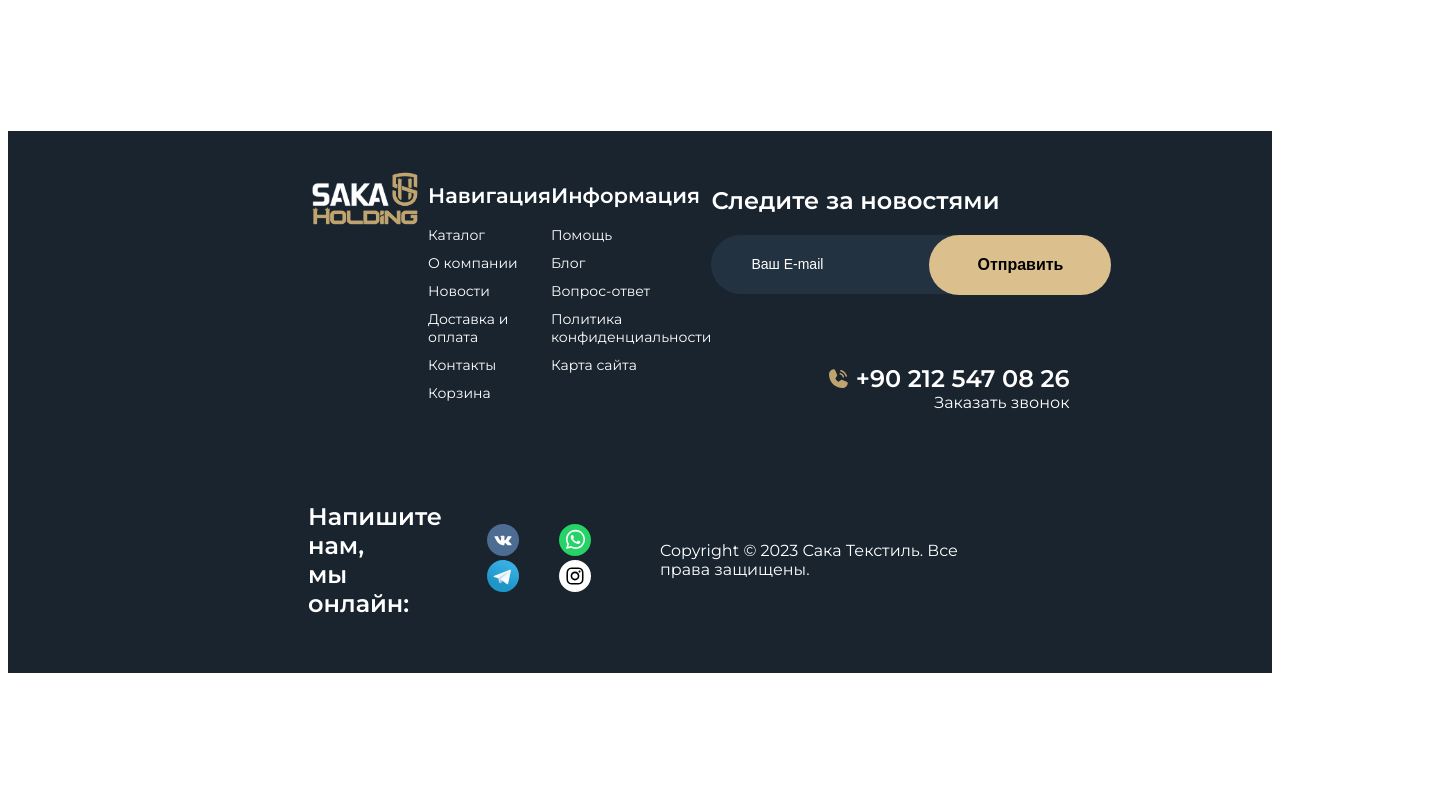
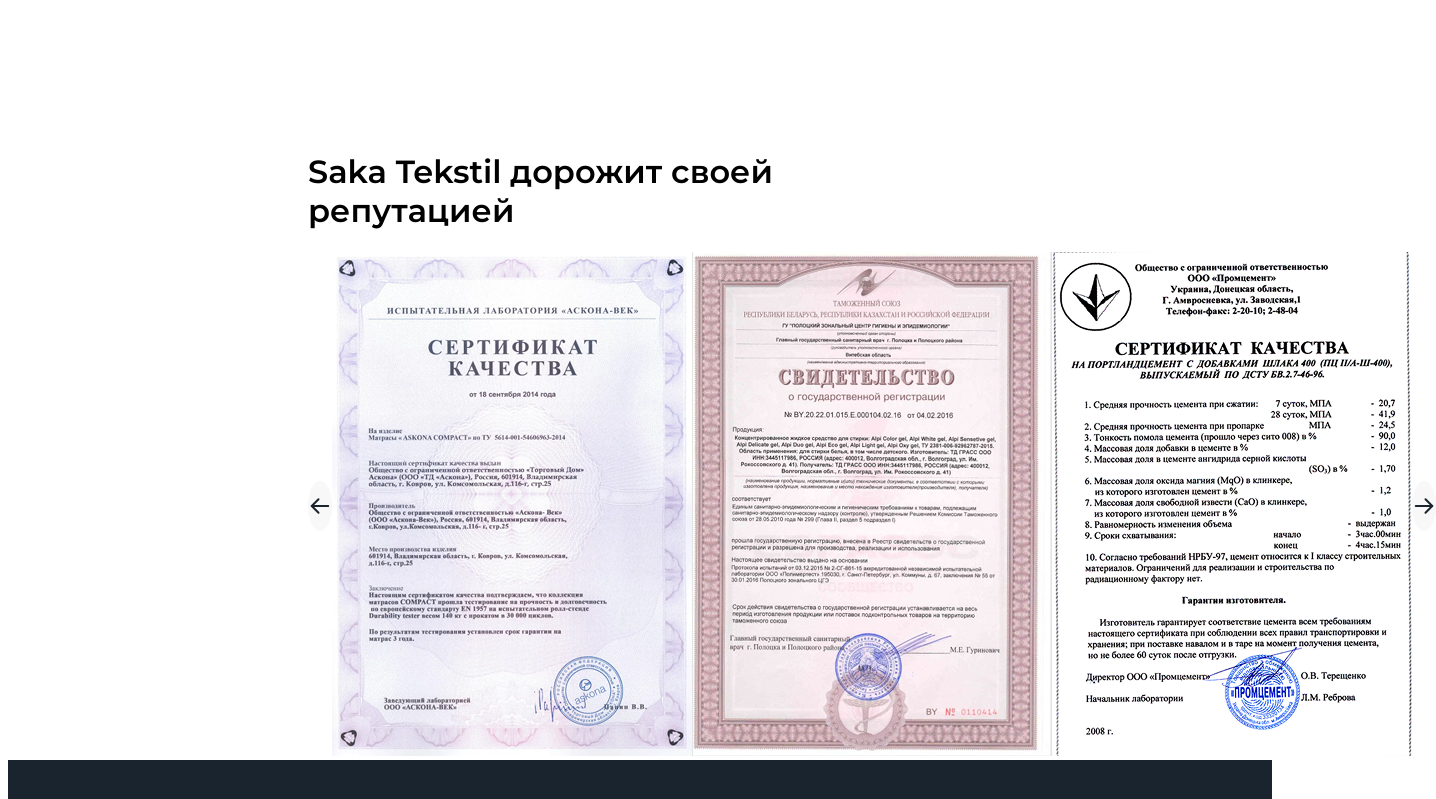
Before and after one commit to aerths/saka-holding, a Vue app: page / in a window 1280 px wide. Shown: the part 1400-2199 px from the top of the page, 1436 px wide, since content can reach past the window. Before the commit the page ends 2081 px from the top, so only its background shows below. Built offline with nearby package versions, Linux system fonts and the light colour scheme.

Commit message:
add: certificates

```diff
--- /dev/null
+++ b/src/components/certificates/certificate.vue
@@ -0,0 +1,19 @@
+<script setup lang="ts">
+defineProps<{
+    image: string
+}>()
+</script>
+
+
+<template>
+    <div class="certificate">
+        <img :src="image" width="360px" height="504px">
+    </div>
+</template>
+
+
+
+<style setup lang="scss">
+
+
+</style>
--- /dev/null
+++ b/src/components/certificates/certificates.vue
@@ -0,0 +1,37 @@
+<script setup lang="ts">
+    import certificate from '@/components/certificates/certificate.vue';
+    import swap from '@/components/certificates/swap.vue';
+    import sert1 from '@/assets/images/sertificati/sert1.png';
+    import sert2 from '@/assets/images/sertificati/sert2.png';
+    import sert3 from '@/assets/images/sertificati/sert3.png';
+</script>
+
+<template>
+    <div class="certificates">
+        <h1>Saka Tekstil дорожит своей репутацией</h1>
+        <div class="container">
+            <swap theme="left"/>
+            <certificate :image="sert1"/>
+            <certificate :image="sert2"/>
+            <certificate :image="sert3"/>
+            <swap theme="right"/>
+        </div>
+    </div>
+
+
+
+
+</template>
+
+<style setup lang="scss">
+  .certificates{
+    display: flex;
+    flex-direction: column;
+    width: 100%;
+    align-items: center;
+    .container{
+        width: 100%;
+        justify-content: space-between;
+    }
+  }
+</style>
--- /dev/null
+++ b/src/components/certificates/swap.vue
@@ -0,0 +1,32 @@
+<script setup lang="ts">
+defineProps<{
+  theme: 'left' | 'right'
+}>()
+</script>
+
+
+<template>
+    <div class="swap" :class="`swap--${theme}`">
+        <img src="../../assets/icons/swap/ArrowLeft.svg">
+    </div>
+</template>
+
+
+
+<style setup lang="scss">
+    .swap{
+        display: flex;
+        align-items: center;
+        justify-content: center;
+        width: 50px;
+        height: 50px;
+        background-color: #F8F8F8;
+        border-radius: 50%;
+
+        &--right {
+            transform: rotate(180deg);
+
+
+        }
+    }
+</style>
--- a/src/components/ui/Button.vue
+++ b/src/components/ui/Button.vue
@@ -1,13 +1,14 @@
 <script setup lang="ts">
 defineProps<{
   text:string
-  theme: 'default' | 'icon'
+  theme: 'default' | 'icon' | 'square'
 }>()
 </script>
 
 <template>
-  <button class="button" :class="`button-${{theme}}`">
-    <span v-if="theme === 'default'">{{text}}</span>
+  <button class="button" :class="`button--${theme}`">
+    <span>{{text}}</span>
+    <img v-if="theme === 'icon'" src="../../assets/icons/ArrowRight.svg">
   </button>
 </template>
 
@@ -15,9 +16,9 @@
 
   .button{
     background-color: var(--accent-color);
-
+    box-sizing: border-box;
     width: 182px;
-    height: 55px;
+    max-height: 55px;
     padding: 30px 17px;
     border-radius: 50px;
     border:none;
@@ -28,8 +29,15 @@
     display: flex;
     align-items: center;
     justify-content: center;
-    &-default {
 
+    &--square {
+      border-radius: 4px;
+      max-height: 28px;
+      height: 28px;
+    }
+    &--icon{
+      min-width: 285px;
+      justify-content: space-between;
     }
   }
 </style>
--- a/src/pages/HomePage.vue
+++ b/src/pages/HomePage.vue
@@ -1,12 +1,14 @@
 <script setup lang="ts">
-    import Slider from '@/components/slider/Slider.vue';
+    // import Slider from '@/components/slider/Slider.vue';
     import FullBloks from '@/components/cards-office/FullBloks.vue';
+    import certificates from '@/components/certificates/certificates.vue';
 </script>
 
 <template>
     <div class="Page">
         <!-- <Slider /> -->
         <FullBloks />
+        <certificates />
     </div>
 </template>
 
```
Also changed, not shown: src/assets/icons/swap/ArrowLeft.svg (added).
